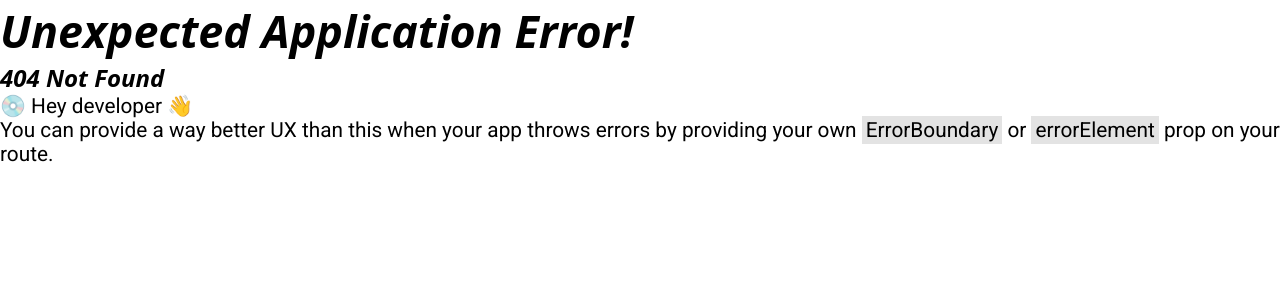
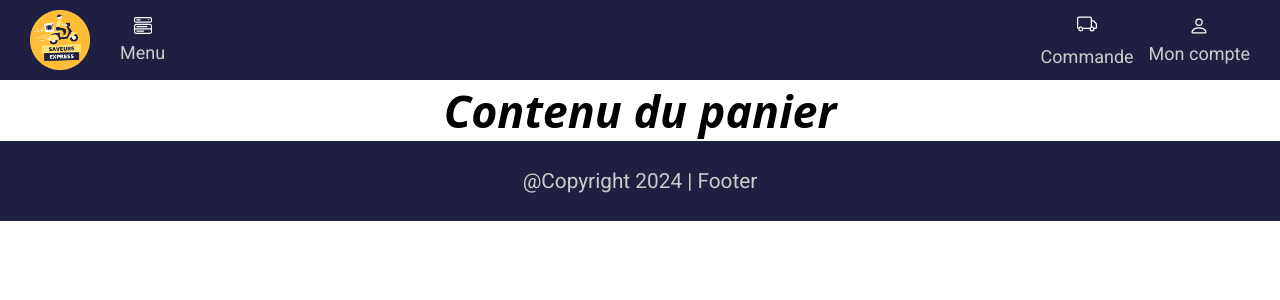
Before and after one commit to cindy5904/saveurs_express, a React (Vite) app in the folder site_web_saveur_express/: page /commandes in a window 1280 px wide. Before the commit this address had no page. Shown: the top 300 px of the page. Built offline with nearby package versions, Linux system fonts and the light colour scheme; a web font is replaced by a local one.

Commit message:
panier ok

```diff
--- a/site_web_saveur_express/src/Data/menu.json
+++ b/site_web_saveur_express/src/Data/menu.json
@@ -1,11 +1,11 @@
-[{"id":1,"nom":"Skip Doag","prix":"€5,43","description":"Beets - Golden","image":"https://images.unsplash.com/photo-1604908176997-125f25cc6f3d?w=500&auto=format&fit=crop&q=60&ixlib=rb-4.0.3&ixid=M3wxMjA3fDB8MHxzZWFyY2h8NHx8bWVhbHN8ZW58MHx8MHx8fDA%3D"},
-{"id":2,"nom":"Lonna Chambers","prix":"€5,73","description":"Lamb - Pieces, Diced","image":"https://images.unsplash.com/photo-1473093295043-cdd812d0e601?w=500&auto=format&fit=crop&q=60&ixlib=rb-4.0.3&ixid=M3wxMjA3fDB8MHxzZWFyY2h8Nnx8bWVhbHN8ZW58MHx8MHx8fDA%3D"},
-{"id":3,"nom":"Woody Wheldon","prix":"€0,98","description":"Wine - Pinot Noir Latour","image":"https://images.unsplash.com/photo-1606791422814-b32c705e3e2f?w=500&auto=format&fit=crop&q=60&ixlib=rb-4.0.3&ixid=M3wxMjA3fDB8MHxzZWFyY2h8MTJ8fG1lYWxzfGVufDB8fDB8fHww"},
-{"id":4,"nom":"Misti Jeans","prix":"€6,51","description":"Juice - Orange","image":"https://images.unsplash.com/photo-1615917124838-1af8a2aaae09?w=500&auto=format&fit=crop&q=60&ixlib=rb-4.0.3&ixid=M3wxMjA3fDB8MHxzZWFyY2h8MTR8fG1lYWxzfGVufDB8fDB8fHww"},
-{"id":5,"nom":"Gabriellia Casol","prix":"€4,21","description":"Lamb - Pieces, Diced","image":"https://images.unsplash.com/photo-1604908177453-7462950a6a3b?w=500&auto=format&fit=crop&q=60&ixlib=rb-4.0.3&ixid=M3wxMjA3fDB8MHxzZWFyY2h8MzB8fG1lYWxzfGVufDB8fDB8fHww"},
-{"id":6,"nom":"Gottfried Bigmore","prix":"€1,30","description":"Cranberry Foccacia","image":"https://images.unsplash.com/photo-1519708227418-c8fd9a32b7a2?w=500&auto=format&fit=crop&q=60&ixlib=rb-4.0.3&ixid=M3wxMjA3fDB8MHxzZWFyY2h8MzF8fG1lYWxzfGVufDB8fDB8fHww"},
-{"id":7,"nom":"Rosana Spickett","prix":"€9,41","description":"Flavouring - Orange","image":"https://images.unsplash.com/photo-1613844237701-8f3664fc2eff?w=500&auto=format&fit=crop&q=60&ixlib=rb-4.0.3&ixid=M3wxMjA3fDB8MHxzZWFyY2h8NTV8fG1lYWxzfGVufDB8fDB8fHww"},
-{"id":8,"nom":"Skipton Louys","prix":"€5,15","description":"Lettuce - Lambs Mash","image":"https://images.unsplash.com/photo-1625943553852-781c6dd46faa?w=500&auto=format&fit=crop&q=60&ixlib=rb-4.0.3&ixid=M3wxMjA3fDB8MHxwaG90by1yZWxhdGVkfDR8fHxlbnwwfHx8fHw%3D"},
-{"id":9,"nom":"Mallory Bourdon","prix":"€6,56","description":"Pastry - Trippleberry Muffin","image":"https://images.unsplash.com/photo-1604909052743-94e838986d24?w=500&auto=format&fit=crop&q=60&ixlib=rb-4.0.3&ixid=M3wxMjA3fDB8MHxwaG90by1yZWxhdGVkfDE5fHx8ZW58MHx8fHx8"},
-{"id":10,"nom":"Derril Spratley","prix":"€7,67","description":"Ham Black Forest","image":"https://images.unsplash.com/photo-1574926054530-540288c8e678?w=500&auto=format&fit=crop&q=60&ixlib=rb-4.0.3&ixid=M3wxMjA3fDB8MHxwaG90by1yZWxhdGVkfDd8fHxlbnwwfHx8fHw%3D"}
+[{"id":1,"nom":"Skip Doag","prix":"5,43","description":"Beets - Golden","image":"https://images.unsplash.com/photo-1604908176997-125f25cc6f3d?w=500&auto=format&fit=crop&q=60&ixlib=rb-4.0.3&ixid=M3wxMjA3fDB8MHxzZWFyY2h8NHx8bWVhbHN8ZW58MHx8MHx8fDA%3D"},
+{"id":2,"nom":"Lonna Chambers","prix":"5,73","description":"Lamb - Pieces, Diced","image":"https://images.unsplash.com/photo-1473093295043-cdd812d0e601?w=500&auto=format&fit=crop&q=60&ixlib=rb-4.0.3&ixid=M3wxMjA3fDB8MHxzZWFyY2h8Nnx8bWVhbHN8ZW58MHx8MHx8fDA%3D"},
+{"id":3,"nom":"Woody Wheldon","prix":"0,98","description":"Wine - Pinot Noir Latour","image":"https://images.unsplash.com/photo-1606791422814-b32c705e3e2f?w=500&auto=format&fit=crop&q=60&ixlib=rb-4.0.3&ixid=M3wxMjA3fDB8MHxzZWFyY2h8MTJ8fG1lYWxzfGVufDB8fDB8fHww"},
+{"id":4,"nom":"Misti Jeans","prix":"6,51","description":"Juice - Orange","image":"https://images.unsplash.com/photo-1615917124838-1af8a2aaae09?w=500&auto=format&fit=crop&q=60&ixlib=rb-4.0.3&ixid=M3wxMjA3fDB8MHxzZWFyY2h8MTR8fG1lYWxzfGVufDB8fDB8fHww"},
+{"id":5,"nom":"Gabriellia Casol","prix":"4,21","description":"Lamb - Pieces, Diced","image":"https://images.unsplash.com/photo-1604908177453-7462950a6a3b?w=500&auto=format&fit=crop&q=60&ixlib=rb-4.0.3&ixid=M3wxMjA3fDB8MHxzZWFyY2h8MzB8fG1lYWxzfGVufDB8fDB8fHww"},
+{"id":6,"nom":"Gottfried Bigmore","prix":"1,30","description":"Cranberry Foccacia","image":"https://images.unsplash.com/photo-1519708227418-c8fd9a32b7a2?w=500&auto=format&fit=crop&q=60&ixlib=rb-4.0.3&ixid=M3wxMjA3fDB8MHxzZWFyY2h8MzF8fG1lYWxzfGVufDB8fDB8fHww"},
+{"id":7,"nom":"Rosana Spickett","prix":"9,41","description":"Flavouring - Orange","image":"https://images.unsplash.com/photo-1613844237701-8f3664fc2eff?w=500&auto=format&fit=crop&q=60&ixlib=rb-4.0.3&ixid=M3wxMjA3fDB8MHxzZWFyY2h8NTV8fG1lYWxzfGVufDB8fDB8fHww"},
+{"id":8,"nom":"Skipton Louys","prix":"5,15","description":"Lettuce - Lambs Mash","image":"https://images.unsplash.com/photo-1625943553852-781c6dd46faa?w=500&auto=format&fit=crop&q=60&ixlib=rb-4.0.3&ixid=M3wxMjA3fDB8MHxwaG90by1yZWxhdGVkfDR8fHxlbnwwfHx8fHw%3D"},
+{"id":9,"nom":"Mallory Bourdon","prix":"6,56","description":"Pastry - Trippleberry Muffin","image":"https://images.unsplash.com/photo-1604909052743-94e838986d24?w=500&auto=format&fit=crop&q=60&ixlib=rb-4.0.3&ixid=M3wxMjA3fDB8MHxwaG90by1yZWxhdGVkfDE5fHx8ZW58MHx8fHx8"},
+{"id":10,"nom":"Derril Spratley","prix":"7,67","description":"Ham Black Forest","image":"https://images.unsplash.com/photo-1574926054530-540288c8e678?w=500&auto=format&fit=crop&q=60&ixlib=rb-4.0.3&ixid=M3wxMjA3fDB8MHxwaG90by1yZWxhdGVkfDd8fHxlbnwwfHx8fHw%3D"}
 ]
--- /dev/null
+++ b/site_web_saveur_express/src/components/Commandes/Commandes.jsx
@@ -0,0 +1,24 @@
+import React from "react";
+import { useDispatch, useSelector } from "react-redux";
+import "./style/commandes.css";
+
+const Commandes = () => {
+    const panier = useSelector(state => state.global.panier);
+    console.log(panier)
+
+    return (
+        <div className="commandes-container">
+            <h2>Contenu du panier</h2>
+            <ul>
+                {panier.map((item, index) => (
+                    <li key={index}>
+                        {item.image}
+                        {item.nom} - Quantité : {item.quantity} - {item.prix}
+                    </li>
+                ))}
+            </ul>
+        </div>
+     );
+}
+
+export default Commandes;
--- /dev/null
+++ b/site_web_saveur_express/src/components/Commandes/style/commandes.css
@@ -0,0 +1,5 @@
+.commandes-container {
+    & h2 {
+        text-align: center;
+    }
+}
--- a/site_web_saveur_express/src/components/menu/MenuCard.jsx
+++ b/site_web_saveur_express/src/components/menu/MenuCard.jsx
@@ -1,12 +1,14 @@
 import React, { useState } from 'react';
 import './style/menuCard.css';
+import { addPanier } from '../Global/globalSlice';
+import { useDispatch } from 'react-redux'
+
 
 const MenuCard = ({ data }) => {
-  const [cartCount, setCartCount] = useState(0);
+  const dispatch = useDispatch();
 
   const handleAddToCart = () => {
-    onAddToCart(data);
-    setCartCount(cartCount + 1);
+      dispatch(addPanier({ id: data.id, quantity: 1, nom: data.nom, prix: data.prix, image: data.image}));
   };
   return (
     <div id="card-menu" className="card">
--- a/site_web_saveur_express/src/components/menu/MenuList.jsx
+++ b/site_web_saveur_express/src/components/menu/MenuList.jsx
@@ -31,7 +31,7 @@ const MenuList = () => {
       </div>
       <div className="card-container-menu-list">
         {filteredData.map(item => (
-          <MenuCard key={item.id} data={item} onAddToCart={handleAddToCart}/>
+          <MenuCard key={item.id} data={item} />
         ))}
       </div>
       <div class="oval-menu-list"></div>
--- a/site_web_saveur_express/src/index.css
+++ b/site_web_saveur_express/src/index.css
@@ -16,10 +16,10 @@
   --black: #151515;
   --gray: #C9C4C4;
 
-  --size-xs: 1.5rem;
-  --size-s: 2rem;
-  --size-l: 3rem;
-  --size-xl: 5rem
+  --size-xs: 15px;
+  --size-s: 20px;
+  --size-l: 30px;
+  --size-xl: 35px;
 }
 
 * {
--- a/site_web_saveur_express/src/layout/Header.jsx
+++ b/site_web_saveur_express/src/layout/Header.jsx
@@ -1,22 +1,17 @@
 import "./style/Header.css";
 import logo from "../assets/images/logolivraison.png";
-import { useState } from "react";
+import { useSelector } from "react-redux";
+import { Link } from "react-router-dom";
 
-
-const Header = ({ data }) => {
-  const [cartCount, setCartCount] = useState(0);
-
-
-  const handleAddToCart = () => {
-    setCartCount(cartCount + 1);
-  };
-
+const Header = () => {
+  const panier = useSelector((state) => state.global.panier);
+  const cartCount = panier.reduce((total, item) => total + item.quantity, 0);
   return (
     <header id="Header">
       <div className="header-left">
-        <div className="logo-container">
-          <img className="logo" src={logo} alt="logo saveurs express" />
-          <div className="icon-container">
+        <div className="logo-container-header">
+          <img className="logo-header" src={logo} alt="logo saveurs express" />
+          <div className="icon-container-header">
             <svg
               xmlns="http://www.w3.org/2000/svg"
               width="18"
@@ -28,40 +23,45 @@ const Header = ({ data }) => {
               <path d="M0 1.5A1.5 1.5 0 0 1 1.5 0h13A1.5 1.5 0 0 1 16 1.5v2A1.5 1.5 0 0 1 14.5 5h-13A1.5 1.5 0 0 1 0 3.5zM1.5 1a.5.5 0 0 0-.5.5v2a.5.5 0 0 0 .5.5h13a.5.5 0 0 0 .5-.5v-2a.5.5 0 0 0-.5-.5z" />
               <path d="M2 2.5a.5.5 0 0 1 .5-.5h3a.5.5 0 0 1 0 1h-3a.5.5 0 0 1-.5-.5m10.823.323-.396-.396A.25.25 0 0 1 12.604 2h.792a.25.25 0 0 1 .177.427l-.396.396a.25.25 0 0 1-.354 0M0 8a2 2 0 0 1 2-2h12a2 2 0 0 1 2 2v5a2 2 0 0 1-2 2H2a2 2 0 0 1-2-2zm1 3v2a1 1 0 0 0 1 1h12a1 1 0 0 0 1-1v-2zm14-1V8a1 1 0 0 0-1-1H2a1 1 0 0 0-1 1v2zM2 8.5a.5.5 0 0 1 .5-.5h9a.5.5 0 0 1 0 1h-9a.5.5 0 0 1-.5-.5m0 4a.5.5 0 0 1 .5-.5h6a.5.5 0 0 1 0 1h-6a.5.5 0 0 1-.5-.5" />
             </svg>
-            <p className="text-icon">Menu</p>
+            <p className="text-icon-header">Menu</p>
           </div>
         </div>
-
       </div>
       <div className="header-right">
-        <div className="icon-container">
-          <div className="count">
+        <div className="icon-container-header">
+          <div className="count-header">
+            <Link to="./commandes">
             <svg
               xmlns="http://www.w3.org/2000/svg"
-              width="18"
-              height="18"
+              width="20"
+              height="20"
               fill="white"
               className="bi bi-truck"
               viewBox="0 0 16 16"
             >
               <path d="M0 3.5A1.5 1.5 0 0 1 1.5 2h9A1.5 1.5 0 0 1 12 3.5V5h1.02a1.5 1.5 0 0 1 1.17.563l1.481 1.85a1.5 1.5 0 0 1 .329.938V10.5a1.5 1.5 0 0 1-1.5 1.5H14a2 2 0 1 1-4 0H5a2 2 0 1 1-3.998-.085A1.5 1.5 0 0 1 0 10.5zm1.294 7.456A2 2 0 0 1 4.732 11h5.536a2 2 0 0 1 .732-.732V3.5a.5.5 0 0 0-.5-.5h-9a.5.5 0 0 0-.5.5v7a.5.5 0 0 0 .294.456M12 10a2 2 0 0 1 1.732 1h.768a.5.5 0 0 0 .5-.5V8.35a.5.5 0 0 0-.11-.312l-1.48-1.85A.5.5 0 0 0 13.02 6H12zm-9 1a1 1 0 1 0 0 2 1 1 0 0 0 0-2m9 0a1 1 0 1 0 0 2 1 1 0 0 0 0-2" />
             </svg>
-            <span className="cart-count">{cartCount}</span>
+            </Link>
+            <div className={`cart-count-container ${cartCount === 0 ? 'hidden' : ''}`}>
+              <span className="cart-count-header">
+                {cartCount}
+              </span>
+            </div>
           </div>
-          <p className="text-icon">Commande</p>
+          <p className="text-icon-header">Commande</p>
         </div>
-        <div className="icon-container">
+        <div className="icon-container-header">
           <svg
             xmlns="http://www.w3.org/2000/svg"
-            width="18"
-            height="18"
+            width="20"
+            height="20"
             fill="white"
             className="bi bi-person"
             viewBox="0 0 16 16"
           >
             <path d="M8 8a3 3 0 1 0 0-6 3 3 0 0 0 0 6m2-3a2 2 0 1 1-4 0 2 2 0 0 1 4 0m4 8c0 1-1 1-1 1H3s-1 0-1-1 1-4 6-4 6 3 6 4m-1-.004c-.001-.246-.154-.986-.832-1.664C11.516 10.68 10.289 10 8 10s-3.516.68-4.168 1.332c-.678.678-.83 1.418-.832 1.664z" />
           </svg>
-          <p className="text-icon">Mon compte</p>
+          <p className="text-icon-header">Mon compte</p>
         </div>
       </div>
     </header>
--- a/site_web_saveur_express/src/layout/Layout.jsx
+++ b/site_web_saveur_express/src/layout/Layout.jsx
@@ -1,6 +1,7 @@
 import { Outlet } from "react-router-dom"
 import Header from "./Header"
 import Footer from "./Footer"
+import { useState } from "react";
 
 const Layout = () => {
 
--- a/site_web_saveur_express/src/layout/style/Header.css
+++ b/site_web_saveur_express/src/layout/style/Header.css
@@ -11,20 +11,20 @@
 .header-left {
     display: flex;
 }
-.logo-container {
+.logo-container-header {
     display: flex;
     align-items: center;
     gap: 30px;
 }
 
-.icon-container {
+.icon-container-header {
     display: flex;
     flex-direction: column;
     align-items: center;
     gap: 7px;
 }
 
-.logo {
+.logo-header {
     width: 60px;
     height: 60px;
 }
@@ -35,9 +35,38 @@
     gap: 15px;
 }
 
-.text-icon {
+.text-icon-header {
     color: #ccc;
     font-size: 18px;
+}
+
+.count-header {
+    display: flex;
+    gap: 8px;
+}
+
+.cart-count-container {
+    position: relative;
+}
+
+.cart-count-header {
+    position: absolute;
+    top: -8px;
+    right: -8px;
+    background-color: rgb(218, 100, 100);
+    color: white;
+    border-radius: 50%;
+    padding: 4px;
+    font-size: 12px;
+}
+.count-header span{
+    color: #ccc;
+    font-size: 12px;
+}
+
+
+.hidden {
+    display: none;
 }
 /* MOBILE */
 @media screen and (min-width: 425px) and (max-width : 767px) {
--- a/site_web_saveur_express/src/router/router.jsx
+++ b/site_web_saveur_express/src/router/router.jsx
@@ -2,6 +2,7 @@ import { createBrowserRouter } from "react-router-dom";
 import HomePage from "../views/HomePage";
 import Layout from "../layout/Layout";
 import MenuList from "../components/menu/MenuList";
+import Commandes from "../components/Commandes/Commandes";
 
 const root = createBrowserRouter([
     {
@@ -15,6 +16,10 @@ const root = createBrowserRouter([
             {
                 path: '/menu',
                 element : <MenuList />
+            },
+            {
+                path : '/commandes',
+                element: <Commandes />
             }
         ]
     }
```
